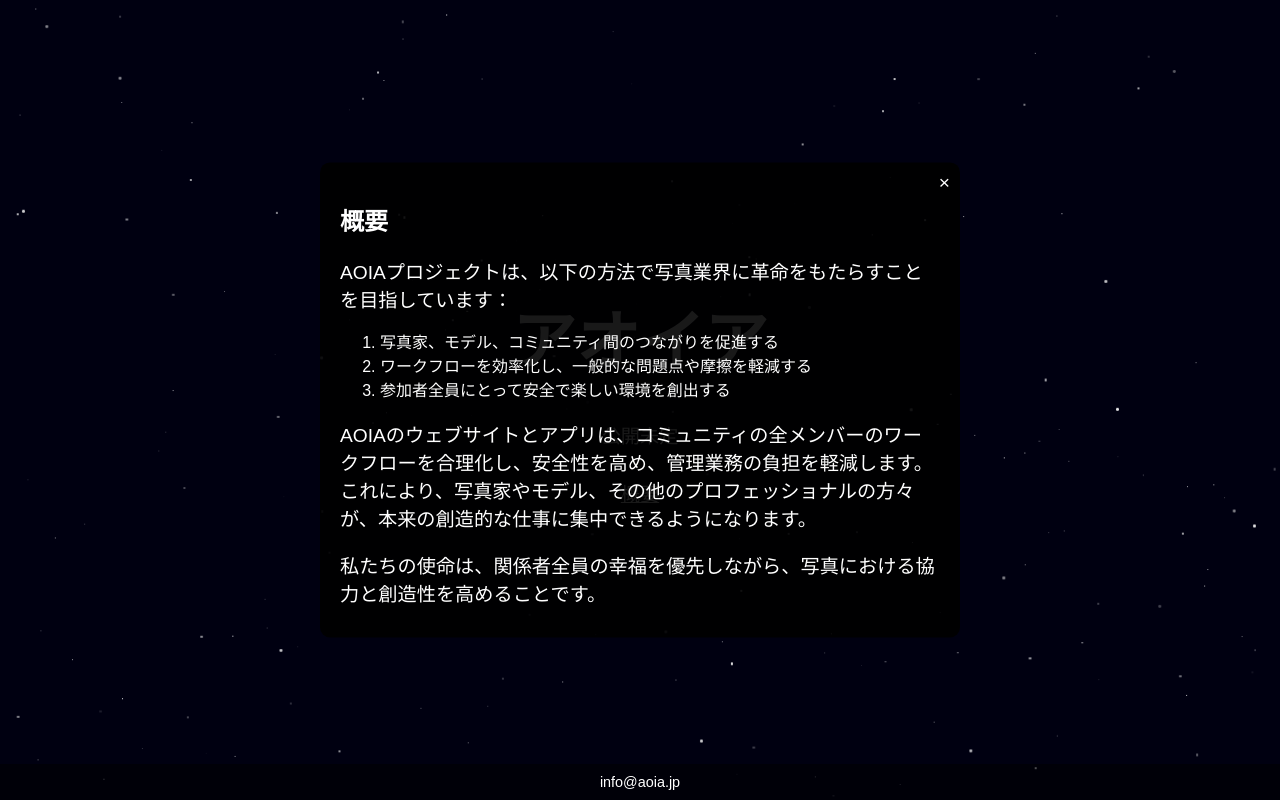
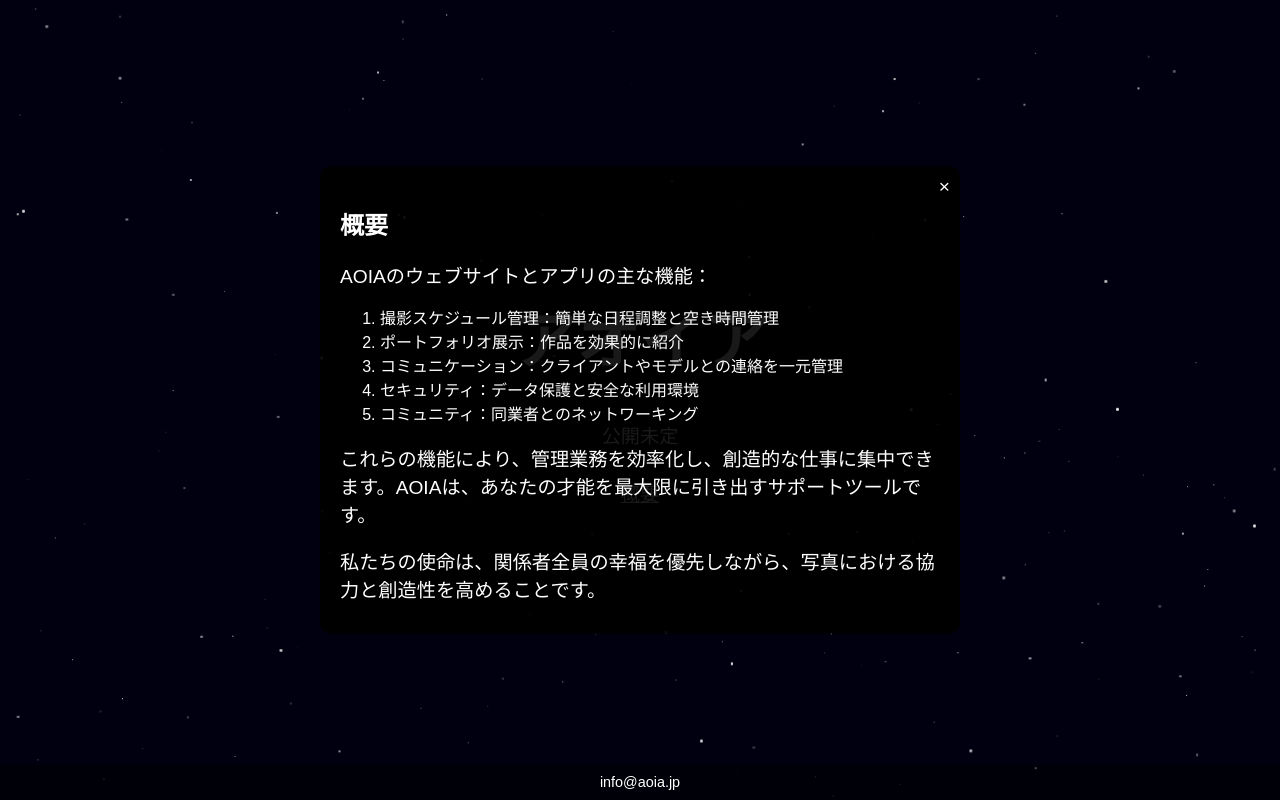
Before and after one commit to yudataguy/aoia-landing-page, a plain HTML site: page index.html in a window 1280 px wide. Both pictures are taken after a click on the element "概要". Drawn offline with Linux system fonts and the light colour scheme.

Commit message:
update about us

```diff
--- a/index.html
+++ b/index.html
@@ -118,13 +118,15 @@
     <div class="about-us-box" id="aboutUsBox">
         <span class="close-button" onclick="toggleAboutUs()">×</span>
         <h2>概要</h2>
-        <p>AOIAプロジェクトは、以下の方法で写真業界に革命をもたらすことを目指しています：</p>
+        <p>AOIAのウェブサイトとアプリの主な機能：</p>
         <ol>
-            <li>写真家、モデル、コミュニティ間のつながりを促進する</li>
-            <li>ワークフローを効率化し、一般的な問題点や摩擦を軽減する</li>
-            <li>参加者全員にとって安全で楽しい環境を創出する</li>
+            <li>撮影スケジュール管理：簡単な日程調整と空き時間管理</li>
+            <li>ポートフォリオ展示：作品を効果的に紹介</li>
+            <li>コミュニケーション：クライアントやモデルとの連絡を一元管理</li>
+            <li>セキュリティ：データ保護と安全な利用環境</li>
+            <li>コミュニティ：同業者とのネットワーキング</li>
         </ol>
-        <p>AOIAのウェブサイトとアプリは、コミュニティの全メンバーのワークフローを合理化し、安全性を高め、管理業務の負担を軽減します。これにより、写真家やモデル、その他のプロフェッショナルの方々が、本来の創造的な仕事に集中できるようになります。</p>
+        <p>これらの機能により、管理業務を効率化し、創造的な仕事に集中できます。AOIAは、あなたの才能を最大限に引き出すサポートツールです。</p>
         <p>私たちの使命は、関係者全員の幸福を優先しながら、写真における協力と創造性を高めることです。</p>
     </div>
     <div class="footer">
```
